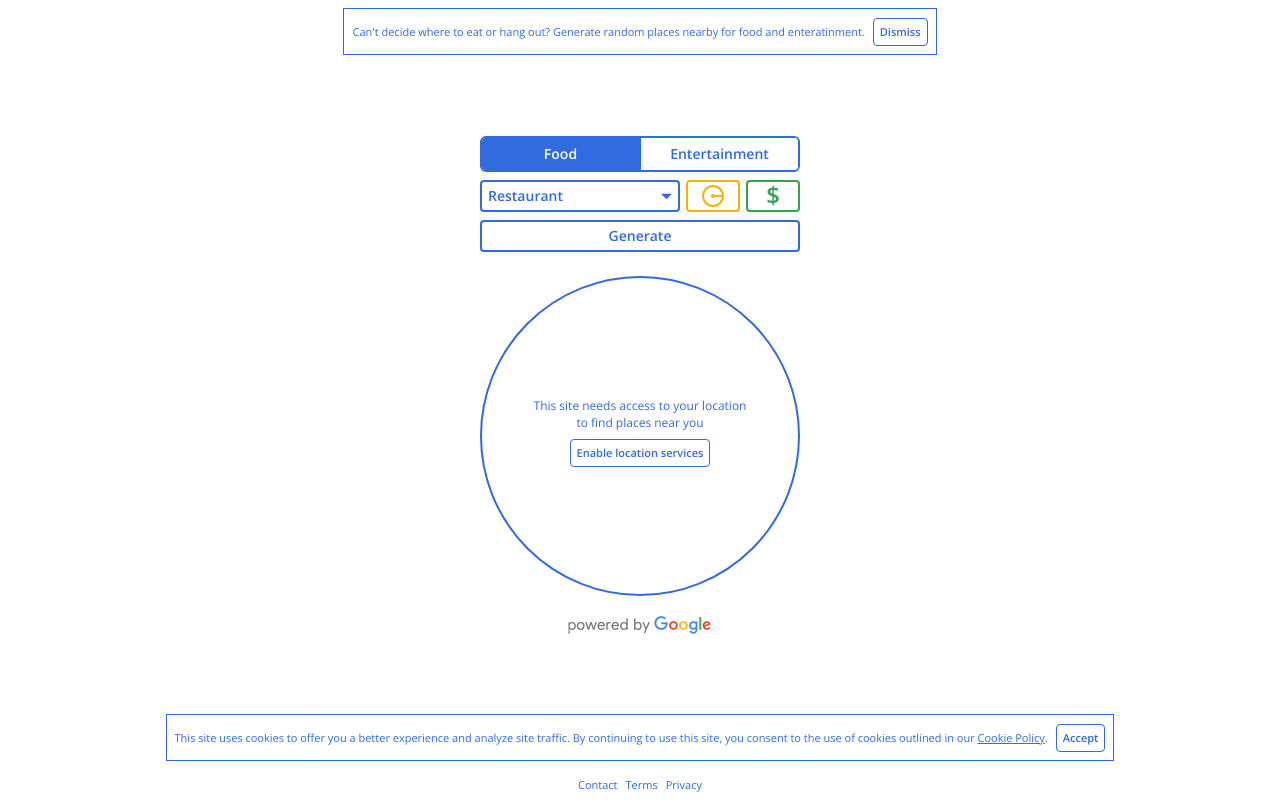
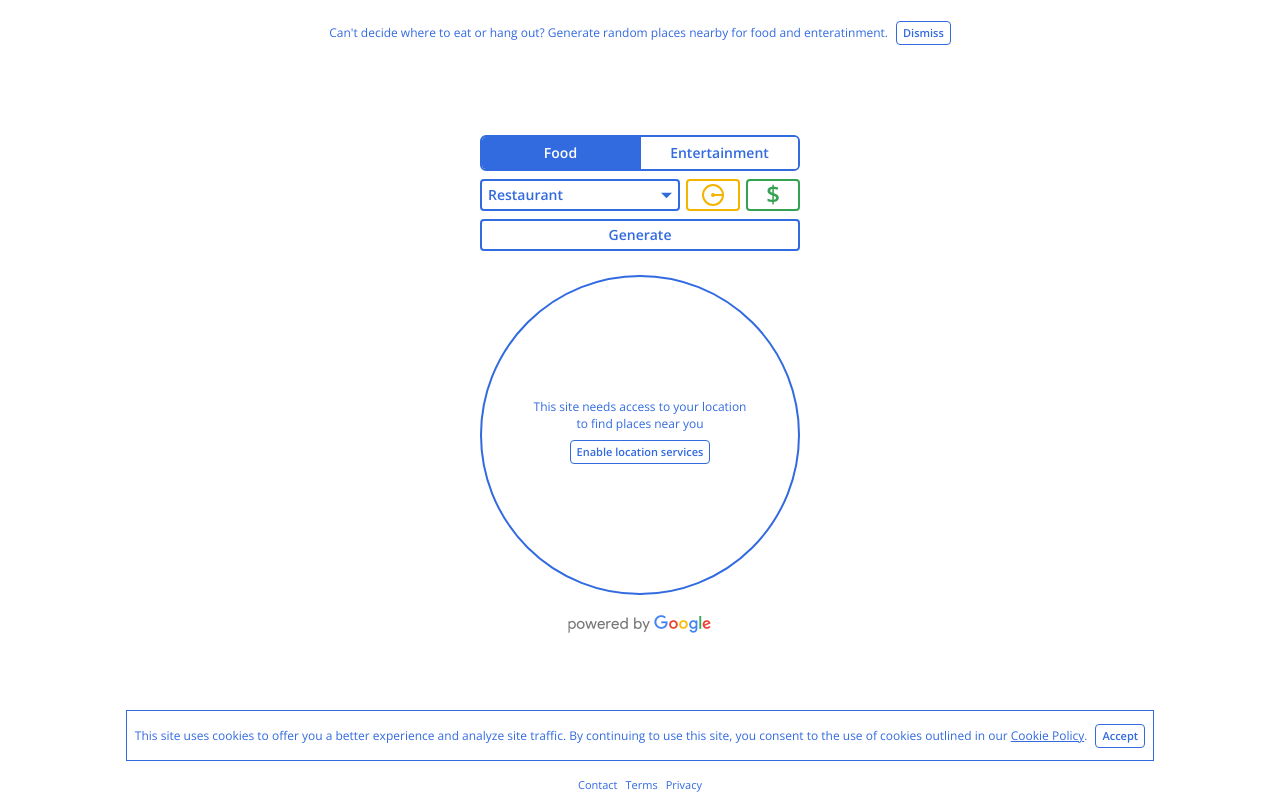
Before and after one commit to nortonbrooke/PlaceGenerator, a React (Create React App) app: page / in a window 1280 px wide. Built offline with nearby package versions, Linux system fonts and the light colour scheme.

Commit message:
Alert and small button updates

```diff
--- a/src/App.js
+++ b/src/App.js
@@ -25,7 +25,7 @@ class App extends Component {
       authorizeCookieUse
     } = this.props
 
-    const HelpBanner = () => (<Alert>
+    const HelpText = () => (<Alert>
       <p>
         Can't decide where to eat or hang out? Generate random places nearby for food and enteratinment.
       </p>
@@ -36,7 +36,7 @@ class App extends Component {
       </button>
     </Alert>)
 
-    const CookieBanner = () => (<Alert>
+    const CookieBanner = () => (<Alert banner>
       <p>
         This site uses cookies to offer you a better experience and analyze site traffic.
         By continuing to use this site, you consent to the use of cookies outlined in our <Link to='/cookies'>Cookie Policy</Link>.
@@ -62,7 +62,7 @@ class App extends Component {
                     night: nightMode
                   })}
                 >
-                  {!helpAcknowledged && <HelpBanner />}
+                  {!helpAcknowledged && <HelpText />}
                   <Places />
                   {!cookiesAuthorized && <CookieBanner />}
                   <Footer />
--- a/src/components/Alert/Alert.css
+++ b/src/components/Alert/Alert.css
@@ -1,11 +1,14 @@
 .App-alert {
-  font-size: 11px;
+  font-size: 12px;
   padding: 4px 8px;
   margin: 8px;
-  border: 1px solid;
   display: flex;
   align-items: center;
   justify-content: space-between;
+}
+
+.App-alert.banner {
+  border: 1px solid;
 }
 
 .App-alert p {
--- a/src/components/Alert/Alert.js
+++ b/src/components/Alert/Alert.js
@@ -1,8 +1,9 @@
 import React from 'react'
+import classnames from 'classnames'
 import './Alert.css'
 
-const Alert = ({ children, className }) => {
-  return (<div className='App-alert'>
+const Alert = ({ children, banner }) => {
+  return (<div className={classnames('App-alert', {banner: banner})}>
     {children}
   </div>)
 }
--- a/src/index.css
+++ b/src/index.css
@@ -29,8 +29,7 @@ button:not(.nav-button) {
 }
 
 button.small {
-  height: 28px;
-  min-height: 28px;
+  height: 24px;
   font-size: 11px;
   border-radius: 4px;
   border-width: 1px;
```
Also changed, not shown: 12 other files (tests, documents, lock files or other folders).
